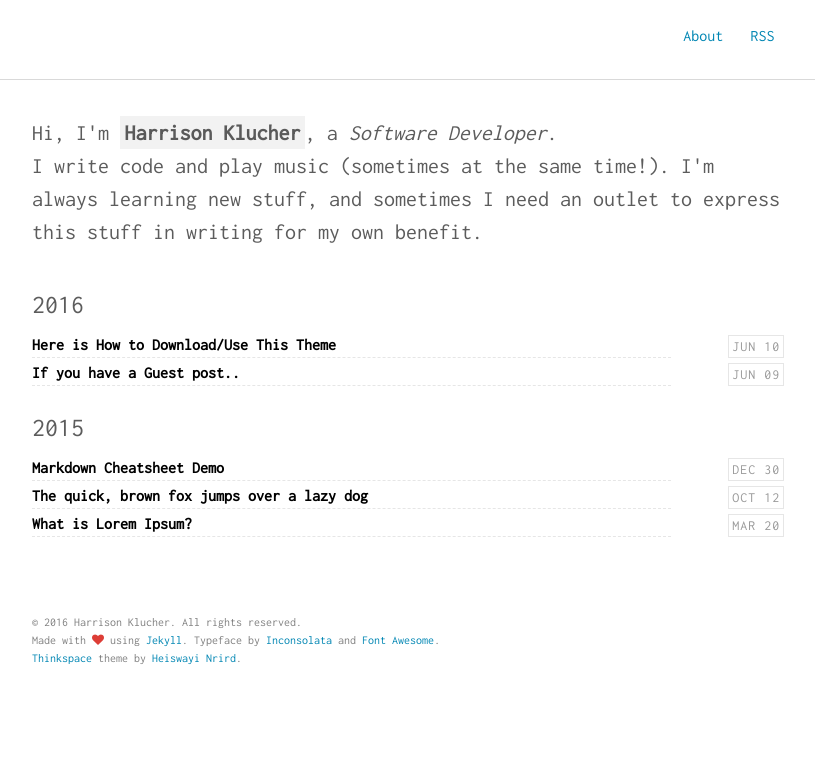
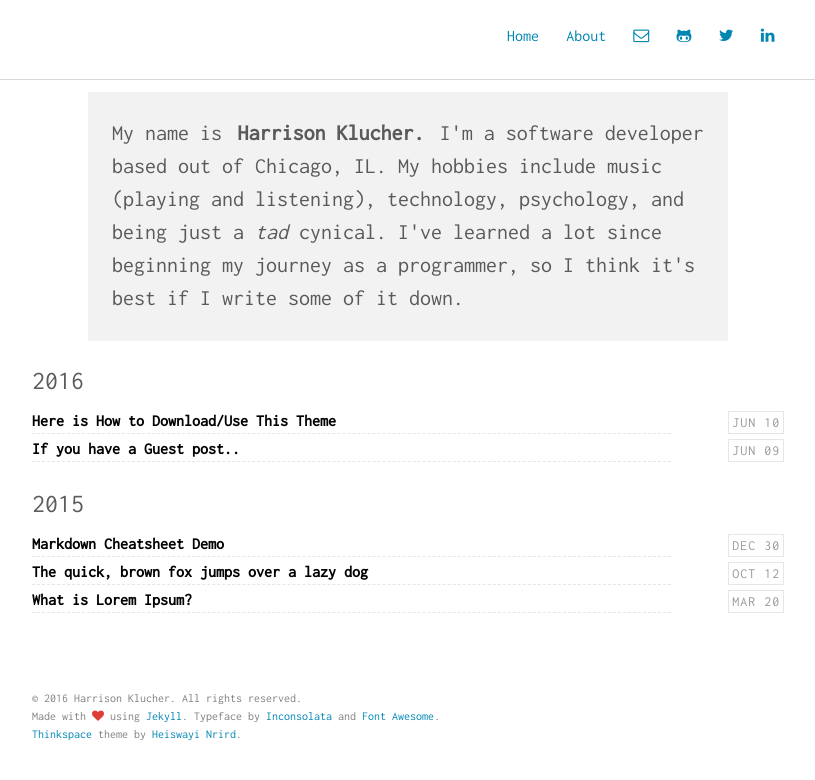
Before and after one commit to hklucher/hklucher.github.io, a Jekyll site: the page built from index.html, in a window 1280 px wide. Shown: the top 780 px of the page, without its empty margins (232-1047 px from the left). Built offline with Jekyll 4.4.1, drawn with Linux system fonts in a browser that asks for light colours.

Commit message:
initial setup

```diff
--- a/_includes/intro.html
+++ b/_includes/intro.html
@@ -1,6 +1,10 @@
 <section class="intro">
   <div class="container">
-    <p class="lead">Hi, I'm <strong class="author-name" itemprop="name">{{ site.author.name }}</strong>, a <em itemprop="jobTitle">{{ site.author.job }}</em>. <br>
-    {{ site.author.bio }}</p>
+    <p class="lead">
+      My name is <strong class="author-name" itemeprop="name">{{ site.author.name }}.</strong>
+      I'm a software developer based out of Chicago, IL. My hobbies include music (playing and listening),
+      technology, psychology, and being just a <em>tad</em> cynical. I've learned a lot since beginning my journey as a
+      programmer, so I think it's best if I write some of it down.
+    </p>
   </div>
 </section>
--- a/_includes/nav.html
+++ b/_includes/nav.html
@@ -3,8 +3,28 @@
   <div class="container">
     <h1 class="logo"><a href="{{ '/' | prepend: site.baseurl }}">{{ site.title }}<span>{{ site.title2 }}</span></a></h1>
     <ul class="navbar">
+      <li><a href="/">Home</a></li>
       <li><a href="{{ '/about' | prepend: site.baseurl }}">About</a></li>
-      <li><a href="{{ "/feed.xml" | prepend: site.baseurl }}" target="_blank">RSS</a></li>
+      <a href="mailto:{{ site.author.email }}" class="icon-link">
+        <li>
+          <i class="fa fa-envelope-o" aria-hidden="true"></i>
+        </li>
+      </a>
+      <a href="{{ site.author.github }}" class="icon-link">
+        <li>
+          <i class="fa fa-github-alt" aria-hidden="true"></i>
+        </li>
+      </a>
+      <a href="{{ site.author.twitter }}" class="icon-link">
+        <li>
+          <i class="fa fa-twitter" aria-hidden="true"></i>
+        </li>
+      </a>
+      <a href="{{ site.author.linkedin }}" class="icon-link">
+        <li>
+          <i class="fa fa-linkedin" aria-hidden="true"></i>
+        </li>
+      </a>
     </ul>
   </div>
 </nav>
--- a/assets/scss/base/_base.scss
+++ b/assets/scss/base/_base.scss
@@ -9,3 +9,4 @@
 @import "lists";
 @import "tables";
 @import "typography";
+@import "intro";
--- /dev/null
+++ b/assets/scss/base/_intro.scss
@@ -0,0 +1,6 @@
+section.intro {
+  background-color: #f2f2f2;
+  padding-bottom: 10px;
+  width: 50%;
+  margin: 0 auto;
+}
```
